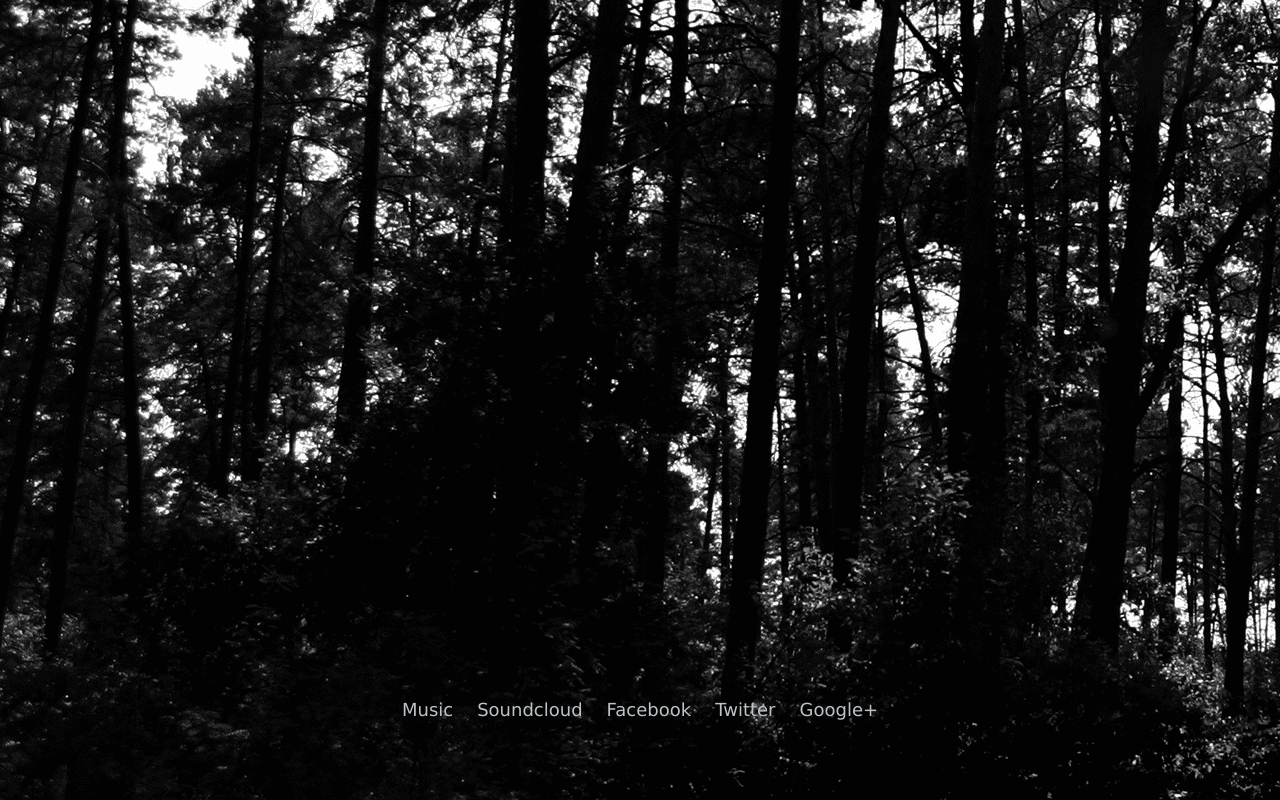
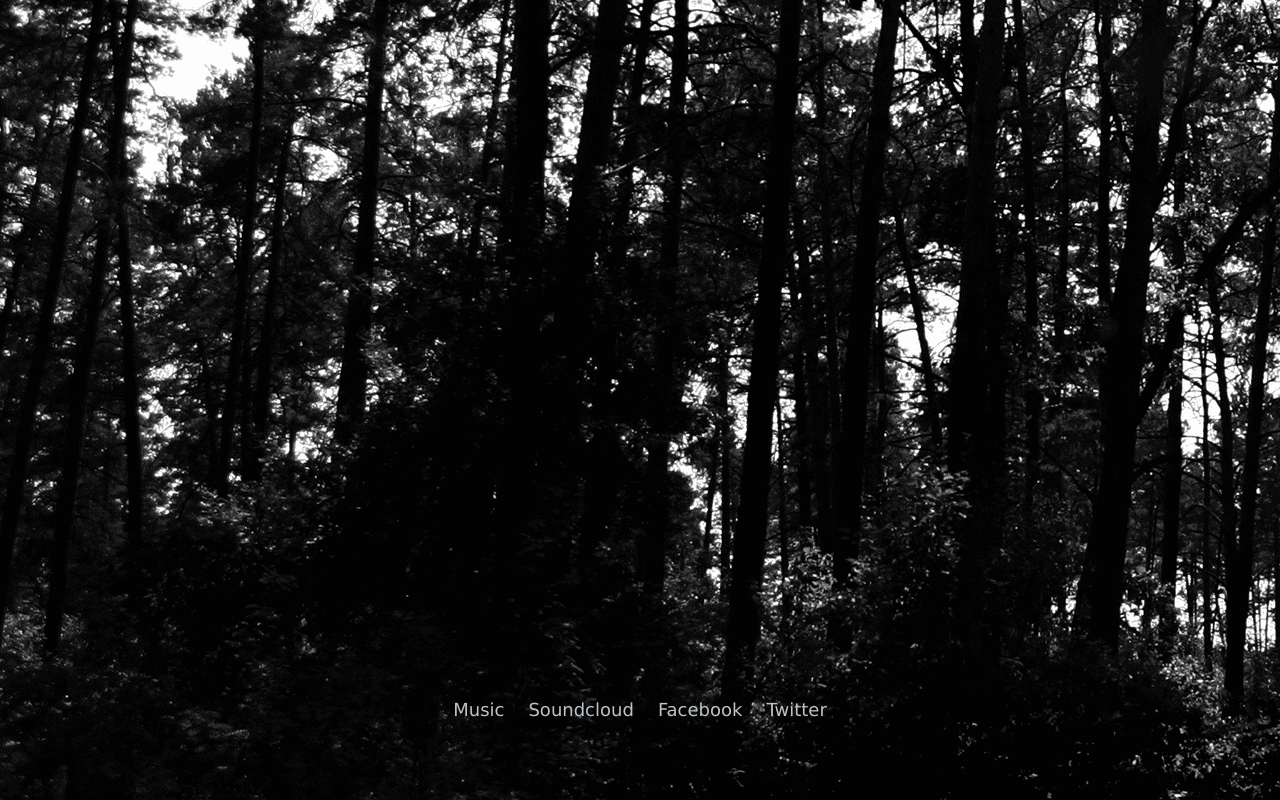
Before and after one commit to GorlifSense/GorlifSense.github.io, a plain HTML site: page index.html in a window 1280 px wide. Drawn offline with Linux system fonts and the light colour scheme.

Commit message:
Remove Google+ as is does not exist anymore

```diff
--- a/index.html
+++ b/index.html
@@ -39,8 +39,6 @@
                 <a href="http://soundcloud.com/GorlifSense">Soundcloud</a>
                 <a href="http://facebook.com/GorlifSense">Facebook</a>
                 <a href="http://twitter.com/GorlifSense">Twitter</a>
-                <a href="https://plus.google.com/104565907668997285996" rel="publisher">Google+</a>
-
             </nav>
         </center>
     </footer>
```
